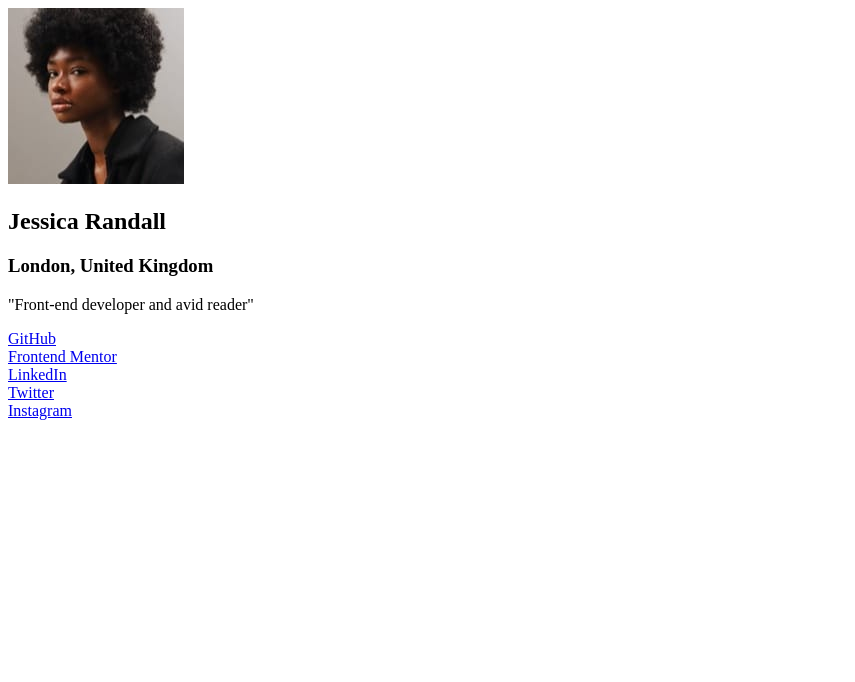
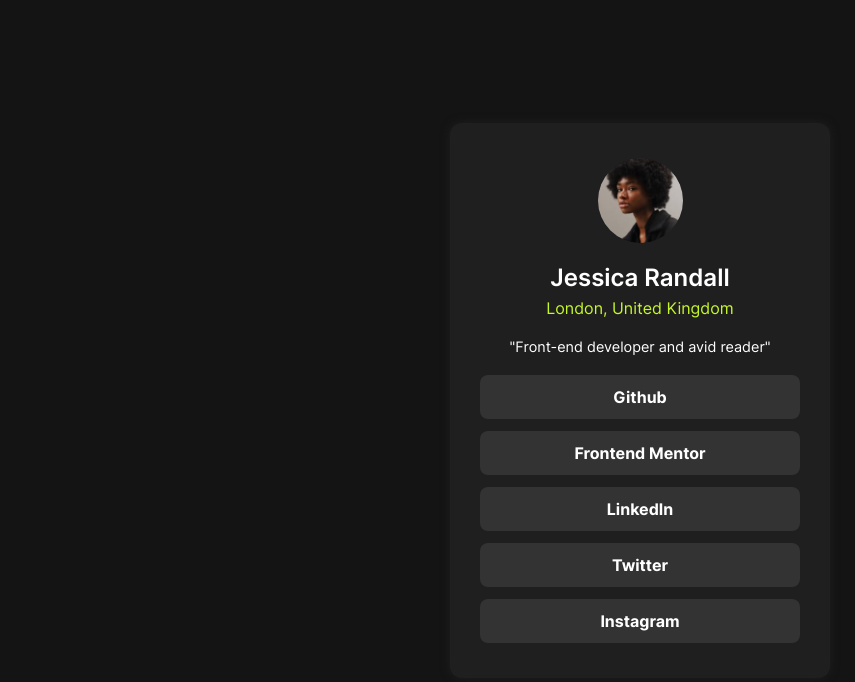
Before and after one commit to asyakanto/3_SocialLinkProfile, a plain HTML site: page index.html in a window 1280 px wide. Shown: the whole page, without its empty margins (0-855 px from the left). Drawn offline with Linux system fonts and the light colour scheme.

Commit message:
CSS completed, trash deleted

```diff
--- a/index.html
+++ b/index.html
@@ -2,29 +2,25 @@
 <html lang="en">
 <head>
   <meta charset="UTF-8">
-  <meta name="viewport" content="width=device-width, initial-scale=1.0"> <!-- displays site properly based on user's device -->
+  <meta name="viewport" content="width=device-width, initial-scale=1.0">
+  <link rel="icon" type="image/png" sizes="32x32" href="./assets/images/favicon-32x32.png">
+  <title>Social links profile</title>
+  <link rel="stylesheet" href="style.css">
 
-  <link rel="icon" type="image/png" sizes="32x32" href="./assets/images/favicon-32x32.png">
-
-  <title>Frontend Mentor | Social links profile</title>
-
-  <!-- Feel free to remove these styles or customise in your own stylesheet 👍 -->
-  <style>
-    .attribution { font-size: 11px; text-align: center; }
-    .attribution a { color: hsl(228, 45%, 44%); }
-  </style>
 </head>
 <body>
   <section class="card">
-    <img src="assets/images/avatar-jessica.jpeg" alt="Jesica's Avatar" class="card_avatar">
+    <img src="assets/images/avatar-jessica.jpeg" alt="Jessica's avatar" class="card_avatar">
     <h1 class="card_name">Jessica Randall</h1>
-    <h3 class="card_town">London, United Kingdom</h3>
+    <p class="card_town">London, United Kingdom</>
     <p class="card_text">"Front-end developer and avid reader"</p>
-    <div class="card_link"><a href="https://github.com">GitHub</a></div>
-    <div class="card_link"><a href="https://www.frontendmentor.io">Frontend Mentor</a></div>
-    <div class="card_link"><a href="https://ru.linkedin.com/">LinkedIn</a></div>
-    <div class="card_link"><a href="https://x.com/">Twitter</a></div>
-    <div class="card_link"><a href="https://www.instagram.com">Instagram</a></div>
+    <ul>
+      <li><a href="https://github.com/">Github</a></li>
+      <li><a href="https://www.frontendmentor.io/">Frontend Mentor</a></li>
+      <li><a href="https://ru.linkedin.com/">LinkedIn</a></li>
+      <li><a href="https://x.com/?lang=ru">Twitter</a></li>
+      <li><a href="https://www.instagram.com/">Instagram</a></li>
+    </ul>
   </section>
 </body>
 </html>
--- /dev/null
+++ b/style.css
@@ -0,0 +1,110 @@
+:root{
+    --Green: hsl(75, 94%, 57%);
+    --White: hsl(0, 0%, 100%);
+    --Grey-700: hsl(0, 0%, 20%);
+    --Grey-800: hsl(0, 0%, 12%);
+    --Grey-900: hsl(0, 0%, 8%);
+}
+
+/*========================================*/
+@font-face {
+font-family: "Inter";
+src: url(assets/fonts/static/Inter-Regular.ttf);
+font-weight: 400;
+}
+@font-face {
+font-family: "Inter";
+src: url(assets/fonts/static/Inter-SemiBold.ttf);
+font-weight: 600;
+}
+@font-face {
+font-family: "Inter";
+src: url(assets/fonts/static/Inter-Bold.ttf);
+font-weight: 700;
+}
+
+/*=======================================*/
+*{
+    box-sizing: border-box;
+    margin: 0;
+    padding: 0;
+}
+body{
+    background-color: var(--Grey-900);
+    font-family: "Inter", sans-serif;
+    font-size: 16px;
+    display: flex;
+    justify-content: center;
+    align-items: center;
+    min-height: 100vh;
+}
+
+.card{
+    background-color: var(--Grey-800);
+    display: flex;
+    flex-direction: column;
+    align-items: center;
+    max-width: 380px;
+    width: 90%;
+    border-radius: 12px;
+    box-shadow: 0px 0px 10px var(--Grey-800);
+    padding: 35px 30px;
+}
+
+.card_avatar{
+    width: 85px;
+    border-radius: 50%;
+    margin-bottom: 20px;
+}
+.card_name{
+    color: var(--White);
+    font-size: 1.5rem;
+    font-weight: 600;
+    margin-bottom: 6px;
+}
+.card_town{
+    color: var(--Green);
+    margin-bottom: 20px;
+}
+.card_text{
+    color: var(--White);
+    font-weight: 400;
+    font-size: 0.9rem;
+    text-align: center;
+    margin-bottom: 20px;
+}
+
+ul{
+    list-style: none;
+    width: 100%;
+    display: flex;
+    flex-direction: column;
+    gap: 12px;
+}
+li{
+    width: 100%;
+}
+
+li a{
+    width: 100%;
+    background-color: var(--Grey-700);
+    display: block;
+    color: var(--White);
+    text-decoration: none;
+    padding: 12px;
+    text-align: center;
+    font-weight: 700;
+    border-radius: 8px;
+    transition:
+        color 0.2s ease,
+        background-color 0.2s ease,
+        transform 0.2s ease;
+
+}
+
+li a:hover{
+    background-color: var(--Green);
+    color: var(--Grey-700);
+    cursor: pointer;
+    transform: scale(1.02);
+}
```
Also changed, not shown: design/active-states.jpg (deleted), design/destkop-design.jpg (deleted), design/mobile-design.jpg (deleted), 3 other files.
